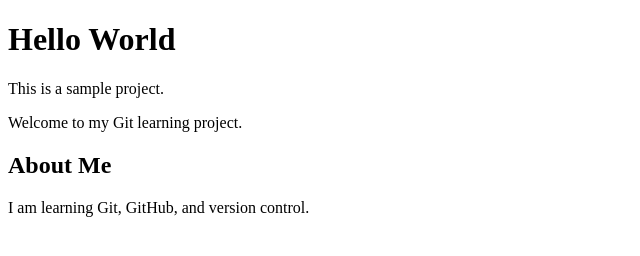
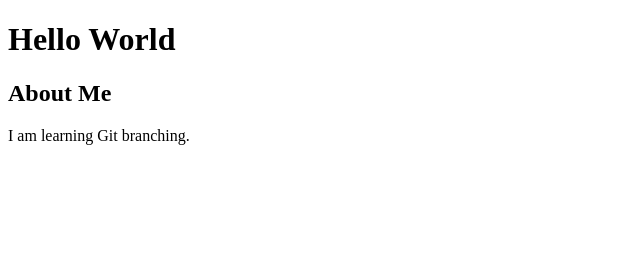
Before and after one commit to Hemanth3359/idx, a plain HTML site: page index.html in a window 1280 px wide. Shown: the whole page, without its empty margins (0-640 px from the left). Drawn offline with Linux system fonts and the light colour scheme.

Commit message:
Add about section

```diff
--- a/index.html
+++ b/index.html
@@ -5,11 +5,10 @@
 </head>
 <body>
   <h1>Hello World</h1>
-  <p>This is a sample project.</p>
-  <p>Welcome to my Git learning project.</p>
-
-  <h2>About Me</h2>
-<p>I am learning Git, GitHub, and version control.</p>
+  <section id="about">
+    <h2>About Me</h2>
+    <p>I am learning Git branching.</p>
+  </section>
 </body>
 </body>
 </html>
```
